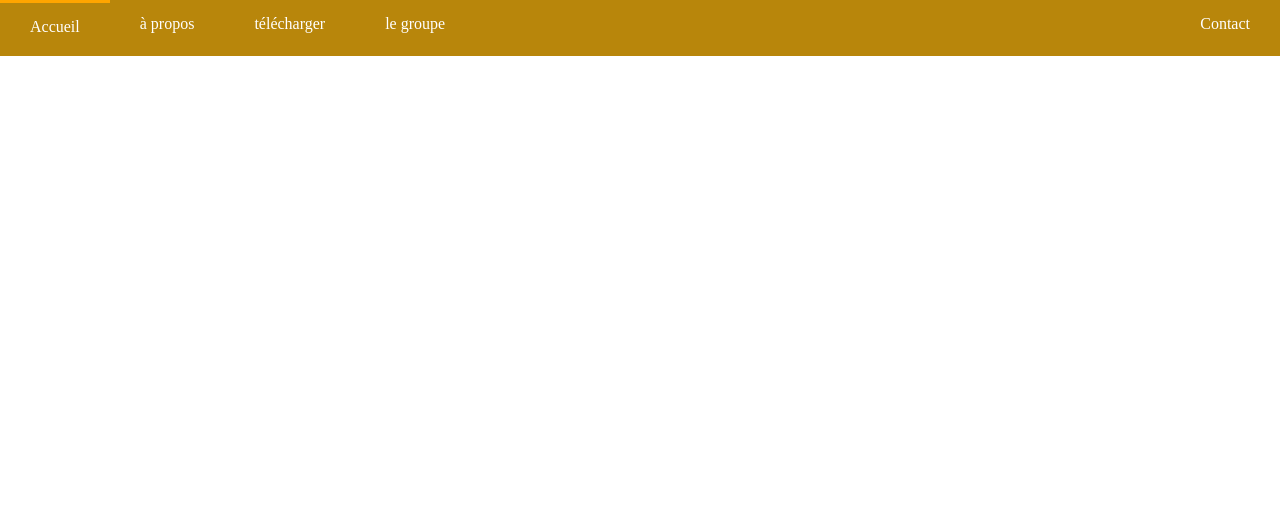
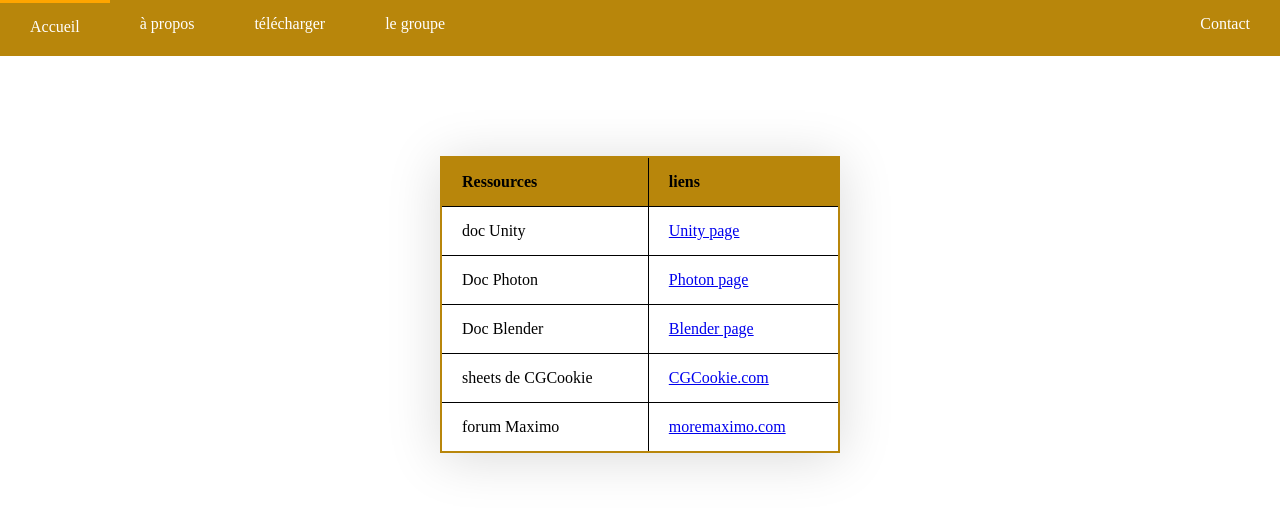
Before and after one commit to angeoo/HuntAndSteal.github.io, a plain HTML site: page librairies.html in a window 1280 px wide. Drawn offline with Linux system fonts and the light colour scheme.

Commit message:
reste à faire page contact et refont styles

```diff
--- a/librairies.html
+++ b/librairies.html
@@ -25,6 +25,50 @@
     </ul>
     <a class="contact" href="Contact.html">Contact</a>
 </nav>
+<table class="librairie">
+    <thead>
+        <tr>
+            <th>Ressources</th>
+            <th>liens</th>
+        </tr>
+    </thead>
+    <tbody>
+        <tr>
+            <td>
+                doc Unity
+            </td>
+            <td><a href="https://docs.unity3d.com/Manual/index.html">Unity page</a></td>
+        </tr>
+        <tr>
+            <td>
+                Doc Photon
+            </td>
+            <td><a href="https://doc.photonengine.com/en-us/realtime/current/getting-started/realtime-intro">Photon page</a>  </td>
+
+        </tr>
+        <tr>
+            <td>
+                Doc Blender
+            </td>
+            <td>
+                <a href="https://docs.blender.org/manual/en/latest/">Blender page</a>
+            </td>
+        </tr>
+        <tr>
+            <td>
+                sheets de CGCookie
+            </td>
+            <td><a href="https://cgcookie.com/">CGCookie.com</a> </td>
+
+        </tr>
+        <tr>
+            <td>
+                forum Maximo
+            </td>
+            <td><a href="https://cgcookie.com/">moremaximo.com</a> </td>
+        </tr>
+    </tbody>
+</table>
 
 
 </body>
--- a/styles.css
+++ b/styles.css
@@ -135,3 +135,44 @@ h1 .advance{
 .container > ul>li>ul>li{
     list-style-type: none;
 }
+.container a{
+    text-decoration: none;
+}
+.member button{
+
+    color: black;
+    background-color: whitesmoke;
+    border-radius: 5px;
+    outline:none;
+    border: none;
+    transition: 0.3s;
+}
+.member button a{
+    text-decoration: none;
+    color: black;
+}
+.member button:hover{
+    color: gray;
+}
+.librairie{
+    border-collapse: collapse;
+    min-width: 400px;
+    width: auto;
+    box-shadow: 0 5px 50px rgba(0,0,0,0.15);
+    cursor:pointer;
+    margin: 100px auto;
+    border: 2px solid darkgoldenrod;
+}
+thead{
+    background-color: darkgoldenrod;
+    color: black;
+    text-align: left;
+}
+
+th,td{
+    padding:15px 20px;
+}
+
+tbody tr,td,th {
+    border:1px solid black
+}
```
Also changed, not shown: sazko-group.html (+1 -1 lines), soutenaces.html (+7 -0 lines), 1 other file.
